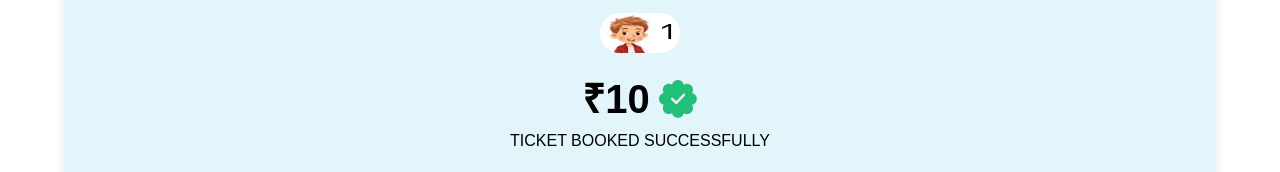
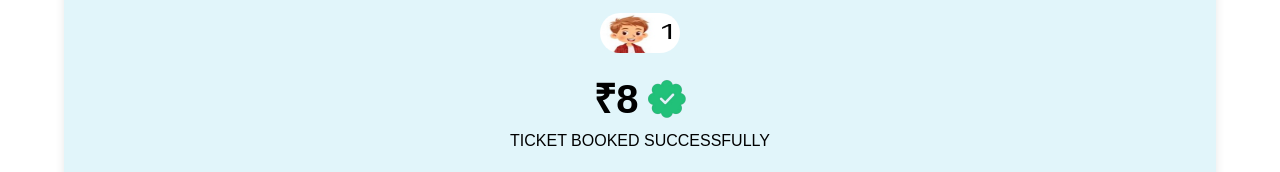
Before and after one commit to Darshit-Kachhadiya22/night-paytm, a plain HTML site: page index.html in a window 1280 px wide. Shown: the part 211-383 px from the top of the page. Drawn offline with nearby package versions, Linux system fonts and the light colour scheme.

Commit message:
price change

```diff
--- a/index.html
+++ b/index.html
@@ -52,7 +52,7 @@
         />
 
         <div class="flex justify-center items-center mt-4">
-          <p class="price">₹10</p>
+          <p class="price">₹8</p>
           <img src="channels4_profile-removebg-preview.png" class="w-10 ml-2" />
         </div>
         <p>TICKET BOOKED SUCCESSFULLY</p>
```
